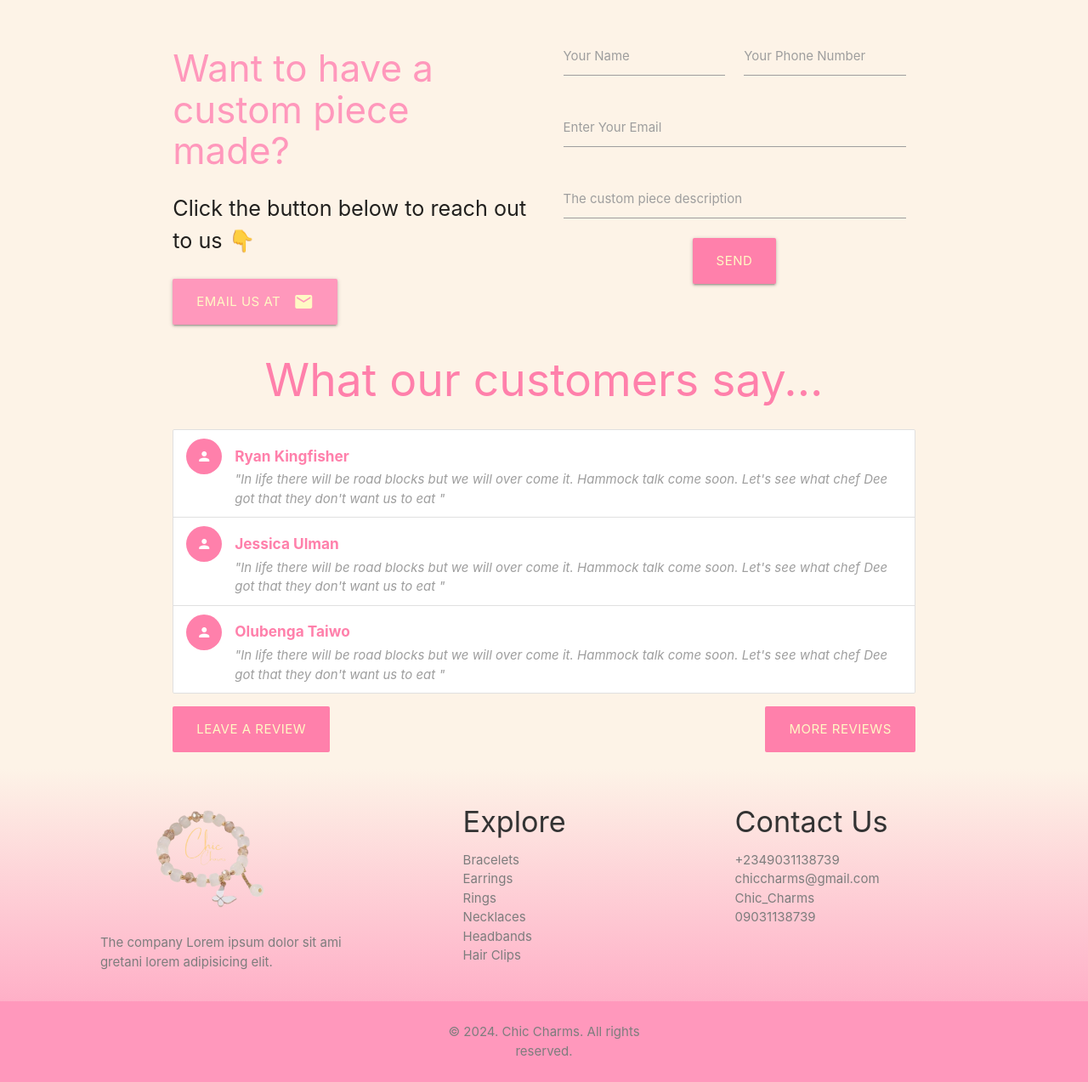
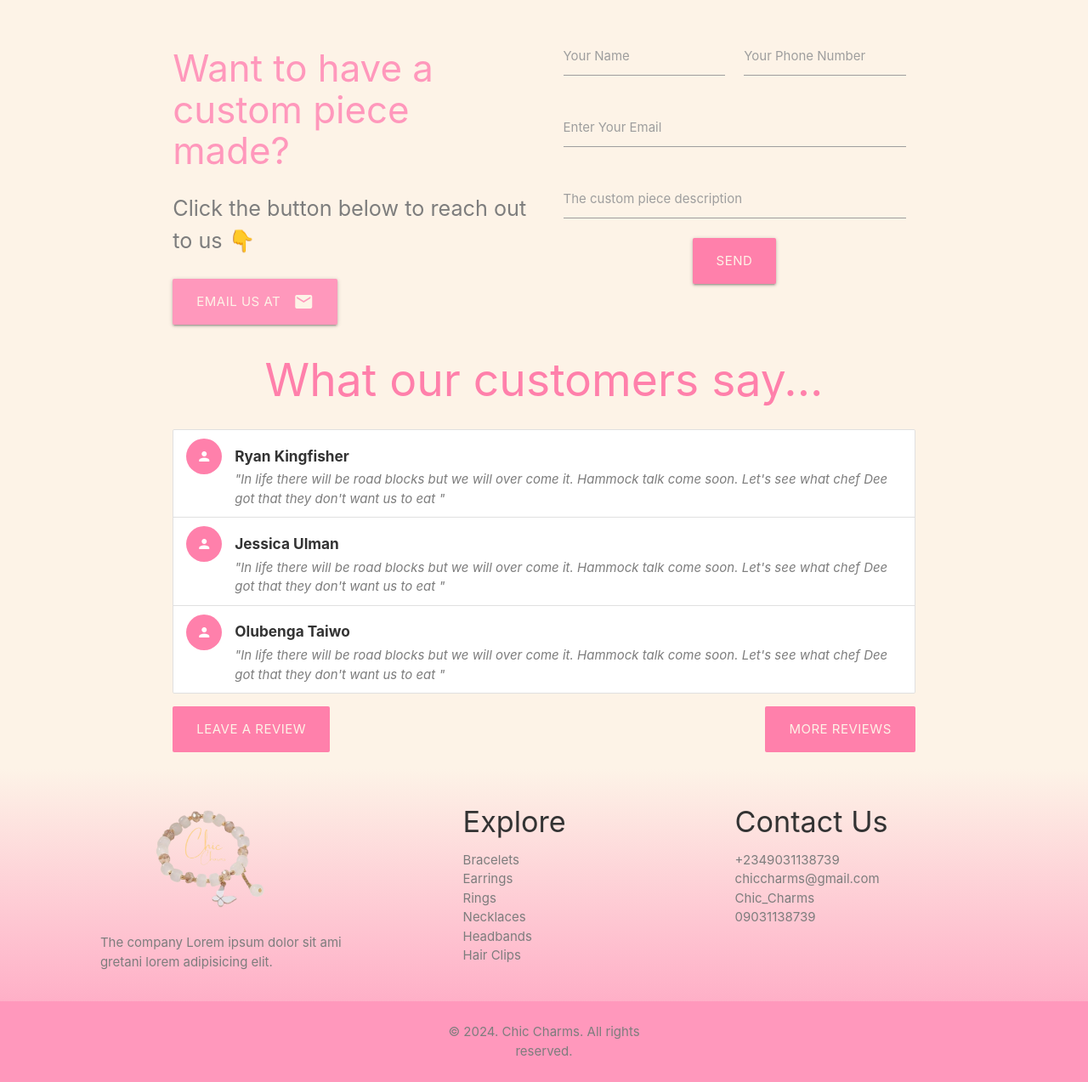
Before and after one commit to Busayoooo/Accessories-site, a PHP site: page / in a window 1280 px wide. Shown: the part 2021-3294 px from the top of the page at 85% size. Run offline with PHP 8.4, Linux system fonts and the light colour scheme.

Commit message:
changes made to pages

```diff
--- a/index.php
+++ b/index.php
@@ -218,9 +218,9 @@ if (isset($_POST['submit'])) {
             <div class="row">
                 <div class="col s12 l6">
                     <h3 class=" blush-pink-text">Want to have a custom piece made?</h3>
-                    <p class="flow-text">Click the button below to reach out to us 👇</p>
-                    <a href="" class= "hide-on-med-and-down blush-pink yellow-text text-lighten-4 btn btn-large left hoverable">Email us at<i class="right material-icons">email</i></a>
-                    <a class= "hide-on-large-only right blush-pink yellow-text text-lighten-4 btn btn-large left hoverable">Call us Now<i class="right material-icons">phone</i></a>
+                    <p class=" warm-gray flow-text">Click the button below to reach out to us 👇</p>
+                    <a href="" class= "hide-on-med-and-down blush-pink creamy-white-text btn btn-large left hoverable">Email us at<i class="right material-icons">email</i></a>
+                    <a class= "hide-on-large-only right blush-pink creamy-white-text btn btn-large left hoverable">Call us Now<i class="right material-icons">phone</i></a>
                 </div>
                 <div class="col s12 l6">
                     <form action="index.php" method="post">
@@ -242,7 +242,7 @@ if (isset($_POST['submit'])) {
                         </div>
                         <br>
                         <div class="center">
-                            <input class="btn btn-large pink accent-1 yellow-text text-lighten-4 center" type="submit" name="submit" id="submit" value="Send">
+                            <input class="btn btn-large pink accent-1 creamy-white-text center" type="submit" name="submit" id="submit" value="Send">
                         </div>
                     </form>
                 </div>
@@ -257,22 +257,22 @@ if (isset($_POST['submit'])) {
                     <ul class="collection">
                         <li class="collection-item avatar">
                             <i class="material-icons circle pink accent-1">person</i>
-                            <h6 class="pink-text text-accent-1 bold-text">Ryan Kingfisher</h6>
-                            <i><p class="grey-text ">"In life there will be road blocks but we will over come it. Hammock talk come soon. Let's see what chef Dee got that they don't want us to eat "</p></i>
+                            <h6 class="charcoal bold-text">Ryan Kingfisher</h6>
+                            <i><p class="warm-gray">"In life there will be road blocks but we will over come it. Hammock talk come soon. Let's see what chef Dee got that they don't want us to eat "</p></i>
                         </li>
                         <li class="collection-item avatar">
                             <i class="material-icons circle pink accent-1">person</i>
-                            <h6 class="pink-text text-accent-1 bold-text">Jessica Ulman</h6>
-                            <i><p class="grey-text ">"In life there will be road blocks but we will over come it. Hammock talk come soon. Let's see what chef Dee got that they don't want us to eat "</p></i>
+                            <h6 class="charcoal bold-text">Jessica Ulman</h6>
+                            <i><p class="warm-gray">"In life there will be road blocks but we will over come it. Hammock talk come soon. Let's see what chef Dee got that they don't want us to eat "</p></i>
                         </li>
                         <li class="collection-item avatar">
                             <i class="material-icons circle pink accent-1">person</i>
-                            <h6 class="pink-text text-accent-1 bold-text">Olubenga Taiwo</h6>
-                            <i><p class="grey-text ">"In life there will be road blocks but we will over come it. Hammock talk come soon. Let's see what chef Dee got that they don't want us to eat "</p></i>
+                            <h6 class="charcoal bold-text">Olubenga Taiwo</h6>
+                            <i><p class="warm-gray">"In life there will be road blocks but we will over come it. Hammock talk come soon. Let's see what chef Dee got that they don't want us to eat "</p></i>
                         </li>
                     </ul>
-                    <a href="review_form.php" class="btn btn-large btn-flat pink accent-1 left yellow-text text-lighten-4">Leave a review</a>
-                    <a href="" class="btn btn-large btn-flat pink accent-1 right yellow-text text-lighten-4">More reviews</a>
+                    <a href="review_form.php" class="btn btn-large btn-flat pink accent-1 left creamy-white-text">Leave a review</a>
+                    <a href="" class="btn btn-large btn-flat pink accent-1 right creamy-white-text">More reviews</a>
                 </div>
             </div>
         </div>
--- a/templates/footer.php
+++ b/templates/footer.php
@@ -22,8 +22,9 @@
     <footer class="page-footer gradient">
         <div class="row">
             <!-- logo -->
-            <div class="col l3 s12 push-l1">
-                <img width="150px" src="./img/logo.png" alt="logo" class="responsive-img brand-logo">
+            <div class="col l3 s12 push-l1 center-on-small-only">
+                <img width="150px" src="./img/logo.png" alt="logo" class="responsive-img brand-logo hide-on-med-and-down">
+                <img width="150px" src="./img/logo.png" alt="logo" class="responsive-img center brand-logo hide-on-large-only">
                 <p class="warm-gray"> The company Lorem ipsum dolor sit ami gretani lorem adipisicing elit.</p>
             </div>
             <!-- Explore -->
--- a/templates/header.php
+++ b/templates/header.php
@@ -53,6 +53,10 @@
     .nav-icon{
         margin-top: 10px;
     }
+
+    .mobile_logo{
+        margin-bottom: 50px;
+    }
 </style>
 <body class="creamy-white">
 
@@ -63,7 +67,8 @@
             <nav class="z-depth-2 nav-wrapper blush-pink">
                 <div class="container">
                     <div class="row">
-                        <a href="index.php" class="brand-logo"><img width="70px" src="./img/logo.png" alt="" class="responsive-img"></a>
+                        <a href="index.php" class="brand-logo hide-on-med-and-down"><img width="70px" src="./img/logo.png" alt="" class="responsive-img"></a>
+                        <a href="index.php" class="brand-logo hide-on-large-only mobile_logo"><img width="55px" src="./img/logo.png" alt="" class="responsive-img"></a>
                         <a href="#sidenav" class="sidenav-trigger creamy-white-text"><i class="material-icons">menu</i></a>
 
                         <ul class="right hide-on-med-and-down">
```
Lines whose indentation alone changed are shown as unchanged.
